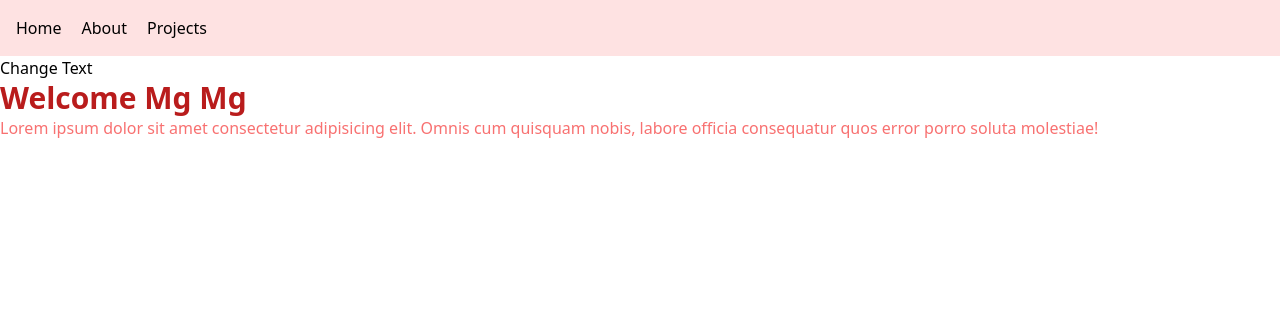
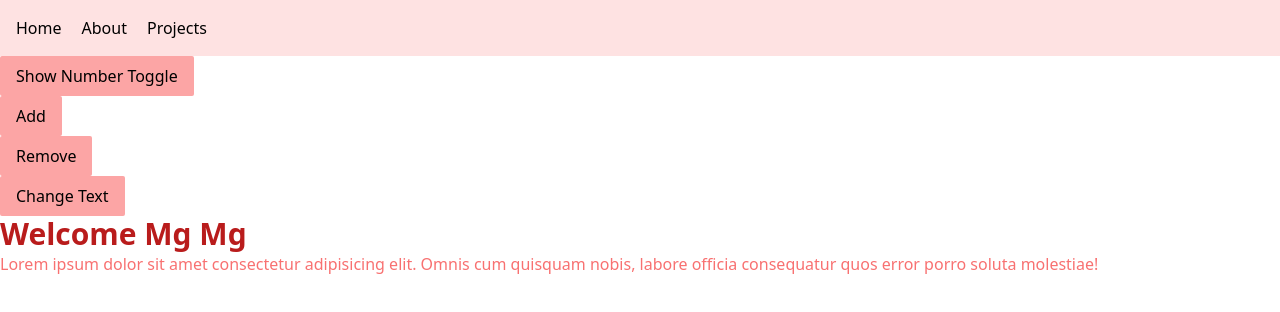
Before and after one commit to katherinekhine/react_beginner, a React (Vite) app: page / in a window 1280 px wide. Shown: the top 312 px of the page. Built offline with nearby package versions, Linux system fonts and the light colour scheme.

Commit message:
add some function in Home.tsx

```diff
--- a/src/pages/Home.tsx
+++ b/src/pages/Home.tsx
@@ -1,5 +1,9 @@
 import { useState } from "react"
 
+type ButtonProps = {
+  text: string,
+  onClick?: (e: React.MouseEvent<HTMLButtonElement>) => void;
+}
 
 function Home() {
   // const name:string = 'Mg Mg'
@@ -9,10 +13,18 @@ function Home() {
  const handleClick = () => {
   setName(name === 'Mg Mg' ? 'Guest' : 'Mg Mg')
  }
+ const [show, setShow] = useState<boolean>(false);
+ const [count, setCount] = useState<number>(0);
 
   return (
     <div>
-      <button onClick={handleClick}>Change Text</button>
+      <h2 className={show === true ? 'block' : 'hidden'}>Counter Number is {count}</h2>
+      <Button text="Show Number Toggle" onClick={() => setShow(!show)} /> <br />
+      <Button text="Add" onClick={() => setCount(count + 1)} /> <br />
+      <Button text="Remove" onClick={() => setCount(count - 1)} /> <br />
+      <Button text="Change Text" onClick={handleClick} />
+
+      {/* <button onClick={handleClick} className="text-blue-900">Change Text</button> */}
       {/* add banner */}
       {
         name == "Mg Mg"?(
@@ -26,4 +38,10 @@ function Home() {
   )
 }
 
+function Button({text, onClick}: ButtonProps) {
+  return (
+    <button onClick={onClick} className="py-2 px-4 rounded-sm bg-red-300">{text}</button>
+  )
+}
+
 export default Home
```
